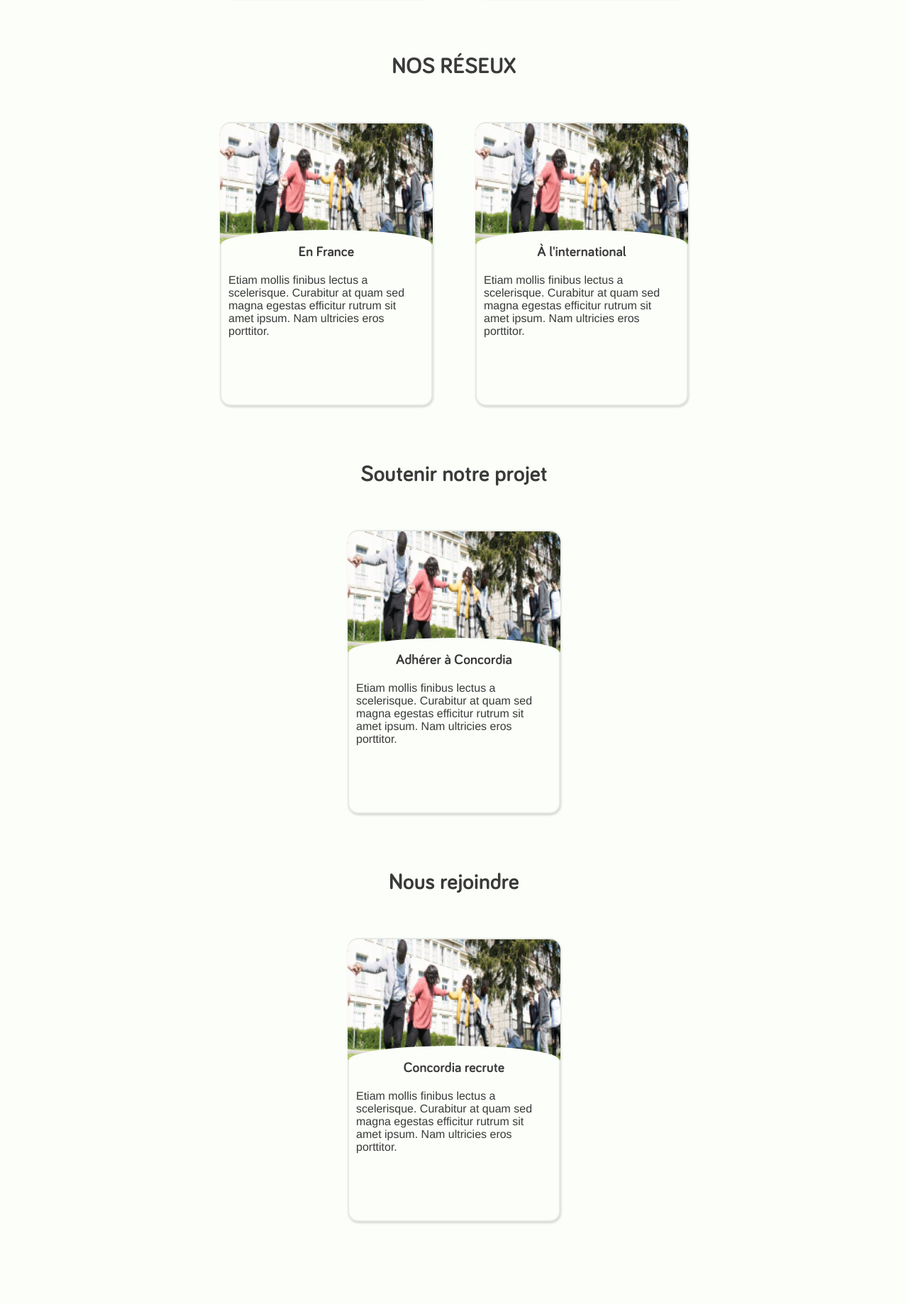
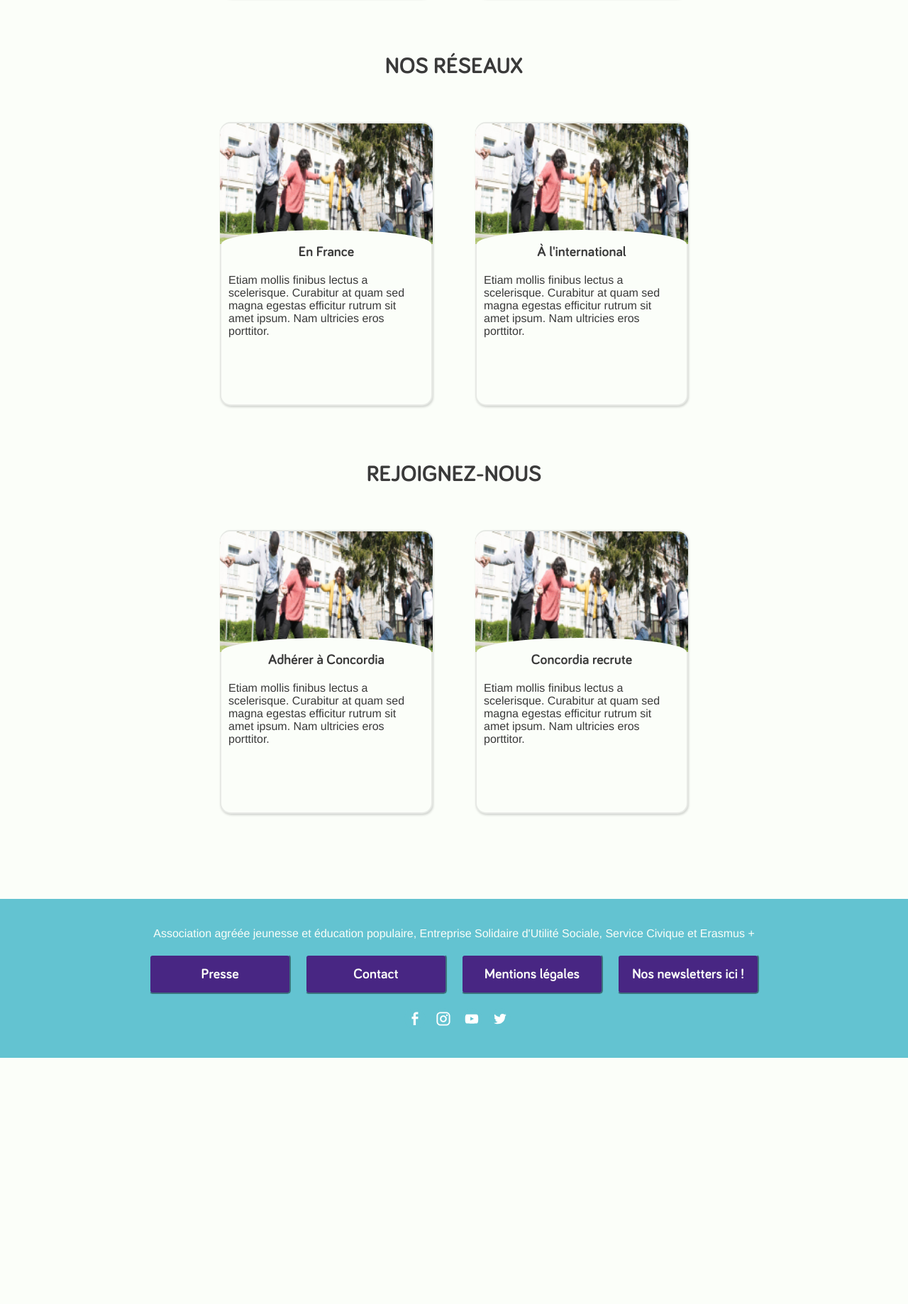
Before and after one commit to leodaumas/concordia-static-sample, a plain HTML site: page notre-association/index.html in a window 1280 px wide. Shown: the part 1282-3120 px from the top of the page at 71% size. After the commit the page ends 2773 px from the top, so only its background shows below. Drawn offline with Linux system fonts and the light colour scheme; a web font is replaced by a local one.

Commit message:
correcting ortograph

```diff
--- a/notre-association/index.html
+++ b/notre-association/index.html
@@ -261,7 +261,7 @@
       </div>
 
       <div class="nosreseaux">
-        <h1>NOS RÉSEUX</h1>
+        <h1>NOS RÉSEAUX</h1>
         <div class="reseaux">
           <div class="cards">
             <div class="card">
@@ -289,7 +289,7 @@
       </div>
 
       <div class="nosreseaux">
-        <h1>Soutenir notre projet</h1>
+        <h1>REJOIGNEZ-NOUS</h1>
         <div class="reseaux">
           <div class="cards">
             <div class="card">
@@ -302,14 +302,7 @@
                 </div>
             </div>
 
-            </div>
-        </div>
-      </div>
 
-      <div class="nosreseaux">
-        <h1>Nous rejoindre</h1>
-        <div class="reseaux">
-          <div class="cards">
             <div class="card">
               <div class="img-card"></div>
                 <div class="card-style"></div>
@@ -323,11 +316,6 @@
             </div>
         </div>
       </div>
-
-
-
-
-
 
     </div>
     <footer>
--- a/notre-association/styles.css
+++ b/notre-association/styles.css
@@ -34,12 +34,6 @@
   flex-direction: column;
   transition: all .2s ease-in-out;
   margin: 3rem;
-}
-
-.nosreseaux-content {
-  display: flex;
-  flex-wrap: wrap;
-  justify-content: center;
 }
 
 .card:hover {
```
